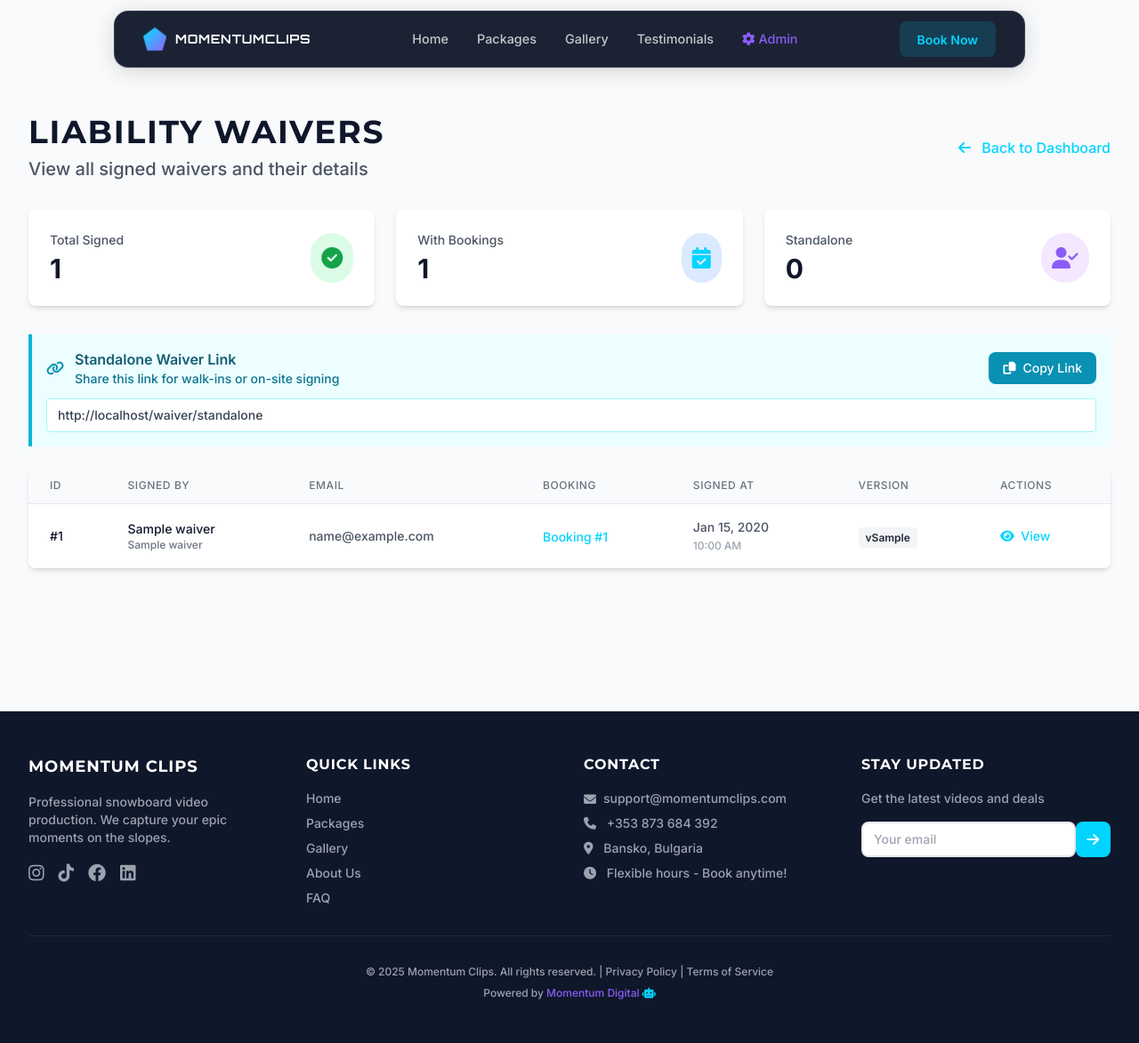
After one commit to pac-dan/whiterabbit, a Flask app: page /admin/waivers in a window 1280 px wide. The commit adds this page. Shown: the whole page at 89% size. Run offline with Flask 3, Linux system fonts and the light colour scheme; a user stored in the database is signed in; tables that the repository leaves empty hold one stand-in row (values such as "Sample post"); some libraries are stand-ins or nearby versions.

Commit message:
Add Waivers management to admin dashboard

```diff
--- a/app/routes/admin.py
+++ b/app/routes/admin.py
@@ -7,6 +7,7 @@ from app.models.booking import Booking, BookingStatus
 from app.models.package import Package
 from app.models.video import Video
 from app.models.testimonial import Testimonial
+from app.models.waiver import Waiver
 from app.utils.validators import (
     validate_required, validate_price, validate_integer,
     validate_youtube_id, validate_url, validate_rating,
@@ -505,6 +506,17 @@ def view_user(user_id):
     return render_template('admin/user_detail.html', user=user, bookings=user_bookings)
 
 
+# Waiver Management
+
+@admin_bp.route('/waivers')
+@login_required
+@admin_required
+def waivers():
+    """View all signed waivers"""
+    all_waivers = Waiver.query.order_by(Waiver.signed_at.desc()).all()
+    return render_template('admin/waivers.html', waivers=all_waivers)
+
+
 # Social Media Management (Future Integration)
 
 @admin_bp.route('/social')
--- /dev/null
+++ b/app/templates/admin/waivers.html
@@ -0,0 +1,236 @@
+{% extends "base.html" %}
+
+{% block title %}Manage Waivers - Admin - Momentum Clips{% endblock %}
+
+{% block content %}
+<div class="max-w-7xl mx-auto px-4 sm:px-6 lg:px-8 pt-28 sm:pt-32 pb-12">
+    <!-- Page Header -->
+    <div class="flex justify-between items-center mb-8">
+        <div>
+            <h1 class="text-4xl font-bold text-[#0F172A] mb-2">Liability Waivers</h1>
+            <p class="text-xl text-gray-600">View all signed waivers and their details</p>
+        </div>
+        <a href="{{ url_for('admin.dashboard') }}" class="text-[#00D4FF] hover:text-[#00B8E6]">
+            <i class="fas fa-arrow-left mr-2"></i> Back to Dashboard
+        </a>
+    </div>
+
+    <!-- Stats Cards -->
+    <div class="grid grid-cols-1 md:grid-cols-3 gap-6 mb-8">
+        <div class="bg-white rounded-lg shadow-md p-6">
+            <div class="flex items-center justify-between">
+                <div>
+                    <p class="text-sm text-gray-600 mb-1">Total Signed</p>
+                    <p class="text-3xl font-bold text-[#0F172A]">{{ waivers|length }}</p>
+                </div>
+                <div class="bg-green-100 rounded-full p-3">
+                    <i class="fas fa-check-circle text-green-600 text-2xl"></i>
+                </div>
+            </div>
+        </div>
+        <div class="bg-white rounded-lg shadow-md p-6">
+            <div class="flex items-center justify-between">
+                <div>
+                    <p class="text-sm text-gray-600 mb-1">With Bookings</p>
+                    <p class="text-3xl font-bold text-[#0F172A]">{{ waivers|selectattr('booking_id')|list|length }}</p>
+                </div>
+                <div class="bg-blue-100 rounded-full p-3">
+                    <i class="fas fa-calendar-check text-[#00D4FF] text-2xl"></i>
+                </div>
+            </div>
+        </div>
+        <div class="bg-white rounded-lg shadow-md p-6">
+            <div class="flex items-center justify-between">
+                <div>
+                    <p class="text-sm text-gray-600 mb-1">Standalone</p>
+                    <p class="text-3xl font-bold text-[#0F172A]">{{ waivers|rejectattr('booking_id')|list|length }}</p>
+                </div>
+                <div class="bg-purple-100 rounded-full p-3">
+                    <i class="fas fa-user-check text-[#8B5CF6] text-2xl"></i>
+                </div>
+            </div>
+        </div>
+    </div>
+
+    <!-- Standalone Waiver Link -->
+    <div class="bg-cyan-50 border-l-4 border-cyan-500 p-4 mb-6 rounded-r-lg">
+        <div class="flex items-center justify-between">
+            <div class="flex items-center">
+                <i class="fas fa-link text-cyan-600 mr-3"></i>
+                <div>
+                    <p class="font-semibold text-cyan-800">Standalone Waiver Link</p>
+                    <p class="text-sm text-cyan-700">Share this link for walk-ins or on-site signing</p>
+                </div>
+            </div>
+            <button onclick="copyWaiverLink()" class="bg-cyan-600 text-white px-4 py-2 rounded-lg hover:bg-cyan-700 transition text-sm">
+                <i class="fas fa-copy mr-2"></i>Copy Link
+            </button>
+        </div>
+        <input type="text" id="waiver-link" value="{{ url_for('main.waiver_standalone', _external=True) }}"
+               class="mt-3 w-full px-3 py-2 bg-white border border-cyan-200 rounded text-sm text-gray-700" readonly>
+    </div>
+
+    <!-- Waivers Table -->
+    {% if waivers %}
+    <div class="bg-white rounded-lg shadow-md overflow-hidden">
+        <table class="min-w-full divide-y divide-gray-200">
+            <thead class="bg-gray-50">
+                <tr>
+                    <th class="px-6 py-3 text-left text-xs font-medium text-gray-500 uppercase tracking-wider">ID</th>
+                    <th class="px-6 py-3 text-left text-xs font-medium text-gray-500 uppercase tracking-wider">Signed By</th>
+                    <th class="px-6 py-3 text-left text-xs font-medium text-gray-500 uppercase tracking-wider">Email</th>
+                    <th class="px-6 py-3 text-left text-xs font-medium text-gray-500 uppercase tracking-wider">Booking</th>
+                    <th class="px-6 py-3 text-left text-xs font-medium text-gray-500 uppercase tracking-wider">Signed At</th>
+                    <th class="px-6 py-3 text-left text-xs font-medium text-gray-500 uppercase tracking-wider">Version</th>
+                    <th class="px-6 py-3 text-left text-xs font-medium text-gray-500 uppercase tracking-wider">Actions</th>
+                </tr>
+            </thead>
+            <tbody class="bg-white divide-y divide-gray-200">
+                {% for waiver in waivers %}
+                <tr class="hover:bg-gray-50">
+                    <td class="px-6 py-4 whitespace-nowrap text-sm font-medium text-[#0F172A]">
+                        #{{ waiver.id }}
+                    </td>
+                    <td class="px-6 py-4 whitespace-nowrap">
+                        <div class="text-sm font-medium text-[#0F172A]">{{ waiver.legal_name_signature }}</div>
+                        <div class="text-xs text-gray-500">{{ waiver.client_name }}</div>
+                    </td>
+                    <td class="px-6 py-4 whitespace-nowrap text-sm text-gray-600">
+                        {{ waiver.client_email }}
+                    </td>
+                    <td class="px-6 py-4 whitespace-nowrap">
+                        {% if waiver.booking_id %}
+                        <a href="{{ url_for('admin.view_booking', booking_id=waiver.booking_id) }}"
+                           class="text-[#00D4FF] hover:underline text-sm">
+                            Booking #{{ waiver.booking_id }}
+                        </a>
+                        {% else %}
+                        <span class="px-2 py-1 rounded text-xs font-semibold bg-purple-100 text-purple-800">
+                            Standalone
+                        </span>
+                        {% endif %}
+                    </td>
+                    <td class="px-6 py-4 whitespace-nowrap text-sm text-gray-600">
+                        {{ waiver.signed_at.strftime('%b %d, %Y') }}<br>
+                        <span class="text-xs text-gray-400">{{ waiver.signed_at.strftime('%I:%M %p') }}</span>
+                    </td>
+                    <td class="px-6 py-4 whitespace-nowrap">
+                        <span class="px-2 py-1 rounded text-xs font-semibold bg-gray-100 text-gray-800">
+                            v{{ waiver.waiver_version }}
+                        </span>
+                    </td>
+                    <td class="px-6 py-4 whitespace-nowrap text-sm">
+                        <button onclick="viewWaiverDetails({{ waiver.id }}, '{{ waiver.legal_name_signature }}', '{{ waiver.client_email }}', '{{ waiver.ip_address }}', '{{ waiver.user_agent[:50] if waiver.user_agent else 'N/A' }}...', '{{ waiver.signed_at.strftime('%B %d, %Y at %I:%M %p') }}', '{{ waiver.waiver_version }}')"
+                                class="text-[#00D4FF] hover:text-[#00B8E6]">
+                            <i class="fas fa-eye mr-1"></i> View
+                        </button>
+                    </td>
+                </tr>
+                {% endfor %}
+            </tbody>
+        </table>
+    </div>
+    {% else %}
+    <!-- No Waivers -->
+    <div class="bg-white rounded-lg shadow-md p-12 text-center">
+        <i class="fas fa-file-signature text-gray-400 text-6xl mb-4"></i>
+        <h3 class="text-2xl font-semibold text-gray-700 mb-2">No Waivers Signed Yet</h3>
+        <p class="text-gray-600 mb-6">Waivers will appear here once clients sign them</p>
+        <a href="{{ url_for('main.waiver_standalone') }}" target="_blank"
+           class="inline-block bg-[#00D4FF] text-white px-6 py-3 rounded-lg font-semibold hover:bg-[#00B8E6] transition">
+            <i class="fas fa-external-link-alt mr-2"></i> View Standalone Waiver Page
+        </a>
+    </div>
+    {% endif %}
+</div>
+
+<!-- Waiver Details Modal -->
+<div id="waiver-modal" class="fixed inset-0 bg-black/50 hidden items-center justify-center z-50">
+    <div class="bg-white rounded-xl shadow-2xl max-w-lg w-full mx-4 overflow-hidden">
+        <div class="bg-[#0F172A] px-6 py-4 flex justify-between items-center">
+            <h3 class="text-lg font-bold text-white">
+                <i class="fas fa-file-signature text-[#00D4FF] mr-2"></i>
+                Waiver Details
+            </h3>
+            <button onclick="closeWaiverModal()" class="text-gray-400 hover:text-white">
+                <i class="fas fa-times"></i>
+            </button>
+        </div>
+        <div class="p-6">
+            <div class="space-y-4">
+                <div class="grid grid-cols-2 gap-4">
+                    <div>
+                        <p class="text-xs text-gray-500 uppercase">Legal Name Signed</p>
+                        <p id="modal-legal-name" class="font-semibold text-[#0F172A]"></p>
+                    </div>
+                    <div>
+                        <p class="text-xs text-gray-500 uppercase">Email</p>
+                        <p id="modal-email" class="font-semibold text-[#0F172A]"></p>
+                    </div>
+                </div>
+                <div class="grid grid-cols-2 gap-4">
+                    <div>
+                        <p class="text-xs text-gray-500 uppercase">Signed At</p>
+                        <p id="modal-signed-at" class="font-semibold text-[#0F172A]"></p>
+                    </div>
+                    <div>
+                        <p class="text-xs text-gray-500 uppercase">Version</p>
+                        <p id="modal-version" class="font-semibold text-[#0F172A]"></p>
+                    </div>
+                </div>
+                <div>
+                    <p class="text-xs text-gray-500 uppercase">IP Address</p>
+                    <p id="modal-ip" class="font-semibold text-[#0F172A] font-mono text-sm"></p>
+                </div>
+                <div>
+                    <p class="text-xs text-gray-500 uppercase">User Agent</p>
+                    <p id="modal-user-agent" class="text-sm text-gray-600 break-all"></p>
+                </div>
+            </div>
+            <div class="mt-6 pt-4 border-t">
+                <div class="bg-green-50 rounded-lg p-4">
+                    <p class="text-sm text-green-800">
+                        <i class="fas fa-check-circle mr-2"></i>
+                        This waiver is legally binding. The signer acknowledged and agreed to all terms.
+                    </p>
+                </div>
+            </div>
+        </div>
+    </div>
+</div>
+
+<script>
+function copyWaiverLink() {
+    const input = document.getElementById('waiver-link');
+    input.select();
+    document.execCommand('copy');
+    alert('Waiver link copied to clipboard!');
+}
+
+function viewWaiverDetails(id, legalName, email, ip, userAgent, signedAt, version) {
+    document.getElementById('modal-legal-name').textContent = legalName;
+    document.getElementById('modal-email').textContent = email;
+    document.getElementById('modal-ip').textContent = ip;
+    document.getElementById('modal-user-agent').textContent = userAgent;
+    document.getElementById('modal-signed-at').textContent = signedAt;
+    document.getElementById('modal-version').textContent = 'v' + version;
+
+    const modal = document.getElementById('waiver-modal');
+    modal.classList.remove('hidden');
+    modal.classList.add('flex');
+}
+
+function closeWaiverModal() {
+    const modal = document.getElementById('waiver-modal');
+    modal.classList.add('hidden');
+    modal.classList.remove('flex');
+}
+
+// Close modal on backdrop click
+document.getElementById('waiver-modal').addEventListener('click', function(e) {
+    if (e.target === this) {
+        closeWaiverModal();
+    }
+});
+</script>
+{% endblock %}
```
Also changed, not shown: app/templates/admin/dashboard.html (+14 -1 lines).
